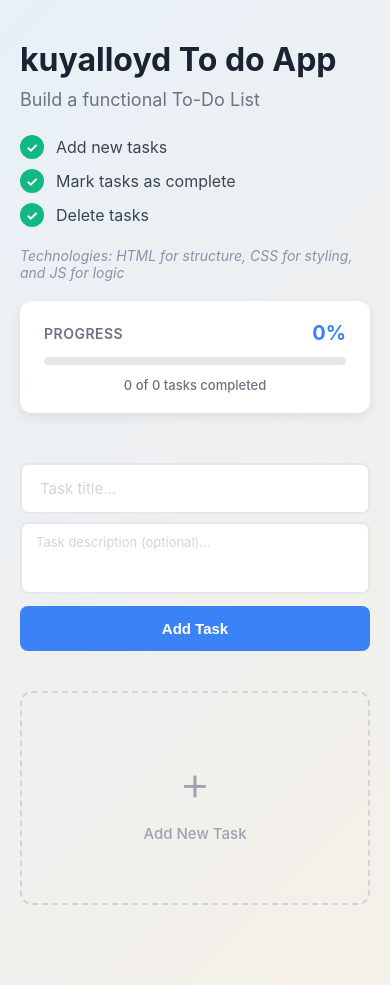
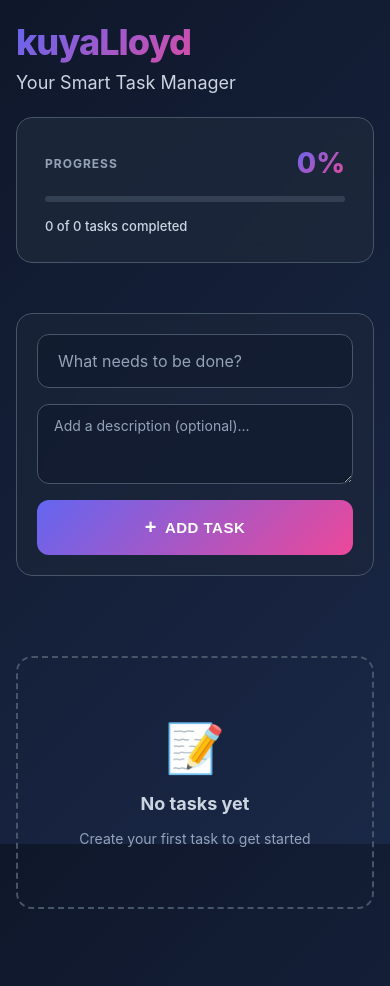
Before and after one commit to Kuyalloyd/kuyalloyd-to-do-APP, a plain HTML site: page index.html in a window 390 px wide. Drawn offline with Linux system fonts and the light colour scheme.

Commit message:
Redesign: Modern dark theme dashboard with gradient UI and smooth animations

```diff
--- a/index.html
+++ b/index.html
@@ -9,65 +9,58 @@
 <body>
     <div class="container">
         <header class="app-header">
-            <h1>kuyalloyd To do App</h1>
-            <p class="subtitle">Build a functional To-Do List</p>
-
-            <div class="features-list">
-                <div class="feature-item">
-                    <span class="checkmark">✓</span>
-                    <span>Add new tasks</span>
-                </div>
-                <div class="feature-item">
-                    <span class="checkmark">✓</span>
-                    <span>Mark tasks as complete</span>
-                </div>
-                <div class="feature-item">
-                    <span class="checkmark">✓</span>
-                    <span>Delete tasks</span>
-                </div>
+            <div class="header-content">
+                <div class="header-title-section">
+                    <h1 class="app-title">kuyaLloyd</h1>
+                    <p class="app-subtitle">Your Smart Task Manager</p>
                 </div>
 
-            <p class="tech-info">Technologies: HTML for structure, CSS for styling, and JS for logic</p>
-
                 <div class="progress-box">
-                <div class="progress-header">
+                    <div class="progress-content">
+                        <div class="progress-info">
                             <span class="progress-label">Progress</span>
                             <span class="progress-percent" id="progressPercent">0%</span>
                         </div>
                         <div class="progress-bar-container">
                             <div class="progress-bar" id="progressBar" style="width: 0%"></div>
                         </div>
-                <div class="progress-text">
-                    <span id="progressText">0 of 0 tasks completed</span>
+                        <p class="progress-text" id="progressText">0 of 0 tasks completed</p>
+                    </div>
                 </div>
             </div>
         </header>
 
         <main class="main-content">
             <div class="input-section">
-                <div class="input-group">
+                <div class="input-wrapper">
                     <input
                         type="text"
                         id="taskInput"
-                        placeholder="Task title..."
+                        placeholder="What needs to be done?"
                         class="task-input"
                     >
                     <textarea
                         id="taskDescription"
-                        placeholder="Task description (optional)..."
+                        placeholder="Add a description (optional)..."
                         class="task-description-input"
-                        rows="3"
+                        rows="2"
                     ></textarea>
+                    <button id="addBtn" class="add-btn">
+                        <span class="btn-icon">+</span>
+                        <span class="btn-text">Add Task</span>
+                    </button>
                 </div>
-                <button id="addBtn" class="add-btn">Add Task</button>
             </div>
 
+            <div class="tasks-container">
                 <div class="tasks-grid" id="taskList">
                 </div>
 
                 <div id="emptyState" class="empty-add-card show">
-                <div class="add-icon">+</div>
-                <p>Add New Task</p>
+                    <div class="empty-icon">📝</div>
+                    <p class="empty-text">No tasks yet</p>
+                    <p class="empty-subtext">Create your first task to get started</p>
+                </div>
             </div>
         </main>
     </div>
--- a/styles.css
+++ b/styles.css
@@ -4,15 +4,32 @@
     box-sizing: border-box;
 }
 
+:root {
+    --primary: #6366f1;
+    --primary-dark: #4f46e5;
+    --secondary: #ec4899;
+    --success: #10b981;
+    --danger: #ef4444;
+    --bg-dark: #0f172a;
+    --bg-secondary: #1e293b;
+    --bg-tertiary: #334155;
+    --border: #475569;
+    --text-primary: #f1f5f9;
+    --text-secondary: #cbd5e1;
+    --text-tertiary: #94a3b8;
+}
+
 body {
-    font-family: -apple-system, BlinkMacSystemFont, 'Segoe UI', Roboto, Oxygen, Ubuntu, Cantarell, sans-serif;
-    background: linear-gradient(135deg, #e8f0f8 0%, #f5f0e8 100%);
+    font-family: -apple-system, BlinkMacSystemFont, 'Segoe UI', 'Helvetica Neue', sans-serif;
+    background: linear-gradient(135deg, var(--bg-dark) 0%, #1a2847 100%);
+    background-attachment: fixed;
     min-height: 100vh;
     padding: 40px 20px;
+    color: var(--text-primary);
 }
 
 .container {
-    max-width: 1400px;
+    max-width: 1200px;
     margin: 0 auto;
 }
 
@@ -20,103 +37,92 @@ body {
     margin-bottom: 50px;
 }
 
-.app-header h1 {
-    font-size: 48px;
-    color: #1a2332;
-    margin-bottom: 10px;
-    font-weight: 700;
+.header-content {
+    display: flex;
+    justify-content: space-between;
+    align-items: flex-start;
+    gap: 40px;
+    flex-wrap: wrap;
 }
 
-.subtitle {
-    font-size: 18px;
-    color: #6b7280;
-    margin-bottom: 25px;
+.header-title-section {
+    flex: 1;
 }
 
-.features-list {
-    display: flex;
-    flex-direction: column;
-    gap: 12px;
-    margin-bottom: 20px;
+.app-title {
+    font-size: 56px;
+    font-weight: 800;
+    background: linear-gradient(135deg, #6366f1 0%, #ec4899 100%);
+    -webkit-background-clip: text;
+    -webkit-text-fill-color: transparent;
+    background-clip: text;
+    margin-bottom: 8px;
+    letter-spacing: -1px;
 }
 
-.feature-item {
-    display: flex;
-    align-items: center;
-    gap: 12px;
-    font-size: 16px;
-    color: #3b4452;
-}
-
-.checkmark {
-    display: inline-flex;
-    align-items: center;
-    justify-content: center;
-    width: 24px;
-    height: 24px;
-    background: #10b981;
-    color: white;
-    border-radius: 50%;
-    font-weight: bold;
-    font-size: 14px;
-}
-
-.tech-info {
-    font-size: 14px;
-    color: #8b92a9;
-    font-style: italic;
-    margin-bottom: 20px;
+.app-subtitle {
+    font-size: 18px;
+    color: var(--text-secondary);
+    font-weight: 400;
 }
 
 .progress-box {
-    background: white;
-    padding: 20px 24px;
-    border-radius: 12px;
-    box-shadow: 0 4px 12px rgba(0, 0, 0, 0.08);
-    max-width: 400px;
+    background: rgba(30, 41, 59, 0.8);
+    backdrop-filter: blur(10px);
+    border: 1px solid var(--border);
+    padding: 28px;
+    border-radius: 16px;
+    min-width: 300px;
 }
 
-.progress-header {
+.progress-content {
+    display: flex;
+    flex-direction: column;
+    gap: 16px;
+}
+
+.progress-info {
     display: flex;
     justify-content: space-between;
     align-items: center;
-    margin-bottom: 12px;
 }
 
 .progress-label {
-    font-size: 14px;
-    font-weight: 600;
-    color: #6b7280;
+    font-size: 12px;
+    font-weight: 700;
+    color: var(--text-tertiary);
     text-transform: uppercase;
-    letter-spacing: 0.5px;
+    letter-spacing: 1px;
 }
 
 .progress-percent {
-    font-size: 20px;
-    font-weight: 700;
-    color: #3b82f6;
+    font-size: 28px;
+    font-weight: 800;
+    background: linear-gradient(135deg, #6366f1, #ec4899);
+    -webkit-background-clip: text;
+    -webkit-text-fill-color: transparent;
+    background-clip: text;
 }
 
 .progress-bar-container {
     width: 100%;
-    height: 8px;
-    background: #e5e7eb;
-    border-radius: 4px;
+    height: 6px;
+    background: rgba(148, 163, 184, 0.2);
+    border-radius: 3px;
     overflow: hidden;
-    margin-bottom: 12px;
 }
 
 .progress-bar {
     height: 100%;
-    background: linear-gradient(90deg, #3b82f6 0%, #1d4ed8 100%);
-    border-radius: 4px;
-    transition: width 0.4s ease;
+    background: linear-gradient(90deg, #6366f1 0%, #ec4899 100%);
+    border-radius: 3px;
+    transition: width 0.5s cubic-bezier(0.4, 0.0, 0.2, 1);
+    box-shadow: 0 0 12px rgba(99, 102, 241, 0.5);
 }
 
 .progress-text {
     font-size: 13px;
-    color: #6b7280;
-    text-align: center;
+    color: var(--text-secondary);
     font-weight: 500;
 }
 
@@ -125,95 +131,147 @@ body {
 }
 
 .input-section {
-    display: flex;
-    gap: 12px;
-    margin-bottom: 40px;
+    margin-bottom: 50px;
 }
 
-.input-group {
-    flex: 1;
+.input-wrapper {
+    background: rgba(30, 41, 59, 0.5);
+    backdrop-filter: blur(10px);
+    border: 1px solid var(--border);
+    padding: 28px;
+    border-radius: 16px;
     display: flex;
     flex-direction: column;
-    gap: 8px;
+    gap: 16px;
 }
 
 .task-input {
-    padding: 14px 18px;
-    border: 2px solid #e5e7eb;
-    border-radius: 8px;
-    font-size: 15px;
-    background: white;
+    padding: 16px 20px;
+    border: 1px solid var(--border);
+    border-radius: 12px;
+    font-size: 16px;
+    background: rgba(15, 23, 42, 0.5);
+    color: var(--text-primary);
     transition: all 0.3s ease;
     font-family: inherit;
 }
 
 .task-input:focus {
     outline: none;
-    border-color: #3b82f6;
-    box-shadow: 0 0 0 3px rgba(59, 130, 246, 0.1);
+    border-color: var(--primary);
+    background: rgba(15, 23, 42, 0.8);
+    box-shadow: 0 0 0 3px rgba(99, 102, 241, 0.2);
 }
 
 .task-input::placeholder {
-    color: #d1d5db;
+    color: var(--text-tertiary);
 }
 
 .task-description-input {
-    padding: 10px 14px;
-    border: 2px solid #e5e7eb;
-    border-radius: 8px;
-    font-size: 13px;
-    background: white;
+    padding: 12px 16px;
+    border: 1px solid var(--border);
+    border-radius: 12px;
+    font-size: 14px;
+    background: rgba(15, 23, 42, 0.5);
+    color: var(--text-primary);
     transition: all 0.3s ease;
     font-family: inherit;
-    resize: none;
+    resize: vertical;
+    min-height: 80px;
 }
 
 .task-description-input:focus {
     outline: none;
-    border-color: #3b82f6;
-    box-shadow: 0 0 0 3px rgba(59, 130, 246, 0.1);
+    border-color: var(--primary);
+    background: rgba(15, 23, 42, 0.8);
+    box-shadow: 0 0 0 3px rgba(99, 102, 241, 0.2);
 }
 
 .task-description-input::placeholder {
-    color: #d1d5db;
+    color: var(--text-tertiary);
 }
 
 .add-btn {
-    padding: 14px 32px;
-    background: #3b82f6;
+    display: flex;
+    align-items: center;
+    justify-content: center;
+    gap: 8px;
+    padding: 16px 32px;
+    background: linear-gradient(135deg, var(--primary) 0%, var(--secondary) 100%);
     color: white;
     border: none;
-    border-radius: 8px;
+    border-radius: 12px;
     font-size: 15px;
-    font-weight: 600;
+    font-weight: 700;
     cursor: pointer;
     transition: all 0.3s ease;
+    text-transform: uppercase;
+    letter-spacing: 0.5px;
 }
 
 .add-btn:hover {
-    background: #2563eb;
     transform: translateY(-2px);
+    box-shadow: 0 12px 24px rgba(99, 102, 241, 0.4);
 }
 
 .add-btn:active {
     transform: translateY(0);
 }
 
+.btn-icon {
+    font-size: 20px;
+    font-weight: 800;
+}
+
+.btn-text {
+    display: inline-block;
+}
+
+.tasks-container {
+    min-height: 300px;
+}
+
 .tasks-grid {
     display: grid;
-    grid-template-columns: repeat(auto-fill, minmax(320px, 1fr));
+    grid-template-columns: repeat(auto-fill, minmax(340px, 1fr));
     gap: 24px;
+    margin-bottom: 30px;
 }
 
 .task-card {
-    padding: 28px;
-    border-radius: 12px;
+    background: rgba(30, 41, 59, 0.6);
+    backdrop-filter: blur(10px);
+    border: 1px solid var(--border);
+    padding: 24px;
+    border-radius: 16px;
     display: flex;
     flex-direction: column;
     gap: 16px;
-    box-shadow: 0 4px 12px rgba(0, 0, 0, 0.08);
-    transition: all 0.3s ease;
-    animation: slideIn 0.3s ease;
+    transition: all 0.3s cubic-bezier(0.4, 0.0, 0.2, 1);
+    animation: slideIn 0.4s ease;
+    position: relative;
+    overflow: hidden;
+}
+
+.task-card::before {
+    content: '';
+    position: absolute;
+    top: 0;
+    left: -100%;
+    width: 100%;
+    height: 100%;
+    background: linear-gradient(90deg, transparent, rgba(255,255,255,0.1), transparent);
+    transition: left 0.5s;
+}
+
+.task-card:hover::before {
+    left: 100%;
+}
+
+.task-card:hover {
+    transform: translateY(-8px);
+    border-color: var(--primary);
+    box-shadow: 0 20px 40px rgba(99, 102, 241, 0.2);
 }
 
 @keyframes slideIn {
@@ -227,100 +285,86 @@ body {
     }
 }
 
-.task-card:hover {
-    transform: translateY(-4px);
-    box-shadow: 0 8px 20px rgba(0, 0, 0, 0.12);
-}
-
-.task-card:nth-child(1) {
-    background: #c3e9e3;
-}
-
-.task-card:nth-child(2) {
-    background: #f5d5d5;
-}
-
-.task-card:nth-child(3) {
-    background: #e8d9f0;
-}
-
-.task-card:nth-child(4) {
-    background: #d9e8f0;
-}
-
-.task-card:nth-child(5) {
-    background: #f0e8d9;
-}
-
-.task-card:nth-child(n+6) {
-    background: #e9e8e3;
-}
-
 .task-card.completed {
-    opacity: 0.7;
+    opacity: 0.6;
+    border-color: var(--success);
 }
 
 .task-card.completed .task-text {
     text-decoration: line-through;
-    color: #9ca3af;
+    color: var(--text-tertiary);
 }
 
 .task-content {
     flex: 1;
+    position: relative;
+    z-index: 1;
 }
 
 .task-text {
     font-size: 18px;
-    font-weight: 600;
-    color: #1a2332;
-    margin-bottom: 10px;
-    line-height: 1.4;
+    font-weight: 700;
+    color: var(--text-primary);
+    margin-bottom: 12px;
+    line-height: 1.5;
+    word-break: break-word;
 }
 
 .task-description {
     font-size: 14px;
-    color: #6b7280;
-    line-height: 1.5;
+    color: var(--text-secondary);
+    line-height: 1.6;
+    opacity: 0.9;
 }
 
 .task-date {
     font-size: 12px;
-    color: #9ca3af;
-    margin-top: 8px;
+    color: var(--text-tertiary);
+    margin-top: 12px;
 }
 
 .task-actions {
     display: flex;
     gap: 12px;
+    position: relative;
+    z-index: 1;
 }
 
 .task-btn {
-    padding: 8px 16px;
+    padding: 10px 16px;
     border: none;
-    border-radius: 6px;
+    border-radius: 8px;
     cursor: pointer;
     font-size: 13px;
-    font-weight: 600;
+    font-weight: 700;
     transition: all 0.2s ease;
+    text-transform: uppercase;
+    letter-spacing: 0.5px;
 }
 
 .complete-btn {
-    background: #e5e7eb;
-    color: #1a2332;
     flex: 1;
+    background: rgba(16, 185, 129, 0.2);
+    color: var(--success);
+    border: 1px solid rgba(16, 185, 129, 0.3);
 }
 
 .complete-btn:hover {
-    background: #d1d5db;
+    background: rgba(16, 185, 129, 0.3);
+    border-color: var(--success);
+    box-shadow: 0 0 12px rgba(16, 185, 129, 0.3);
 }
 
 .delete-btn {
-    background: #fca5a5;
-    color: #991b1b;
+    background: rgba(239, 68, 68, 0.2);
+    color: var(--danger);
+    border: 1px solid rgba(239, 68, 68, 0.3);
 }
 
 .delete-btn:hover {
-    background: #f87171;
+    background: rgba(239, 68, 68, 0.3);
+    border-color: var(--danger);
+    box-shadow: 0 0 12px rgba(239, 68, 68, 0.3);
 }
 
 .task-btn:active {
@@ -328,16 +372,16 @@ body {
 }
 
 .empty-add-card {
-    padding: 60px 28px;
-    border: 2px dashed #d1d5db;
-    border-radius: 12px;
+    padding: 80px 40px;
+    border: 2px dashed var(--border);
+    border-radius: 16px;
     display: flex;
     flex-direction: column;
     align-items: center;
     justify-content: center;
-    gap: 12px;
-    color: #9ca3af;
-    cursor: pointer;
+    gap: 16px;
+    color: var(--text-tertiary);
+    text-align: center;
     transition: all 0.3s ease;
     display: none;
 }
@@ -347,37 +391,51 @@ body {
 }
 
 .empty-add-card:hover {
-    border-color: #3b82f6;
-    color: #3b82f6;
-    background: rgba(59, 130, 246, 0.05);
+    border-color: var(--primary);
+    color: var(--primary);
+    background: rgba(99, 102, 241, 0.05);
 }
 
-.add-icon {
-    font-size: 48px;
-    font-weight: 300;
-    color: currentColor;
+.empty-icon {
+    font-size: 64px;
 }
 
-.empty-add-card p {
-    font-size: 15px;
-    font-weight: 500;
+.empty-text {
+    font-size: 20px;
+    font-weight: 700;
+    color: var(--text-secondary);
+}
+
+.empty-subtext {
+    font-size: 14px;
+    color: var(--text-tertiary);
 }
 
 @media (max-width: 768px) {
-    .app-header h1 {
-        font-size: 32px;
+    body {
+        padding: 20px 16px;
     }
 
-    .features-list {
-        gap: 10px;
+    .app-title {
+        font-size: 36px;
     }
 
-    .input-section {
+    .header-content {
         flex-direction: column;
+        gap: 24px;
+    }
+
+    .progress-box {
+        min-width: 100%;
+    }
+
+    .input-wrapper {
+        padding: 20px;
     }
 
     .tasks-grid {
         grid-template-columns: 1fr;
+        gap: 16px;
     }
 
     .task-actions {
@@ -388,4 +446,16 @@ body {
         padding: 8px 12px;
         font-size: 12px;
     }
+
+    .empty-add-card {
+        padding: 60px 24px;
+    }
+
+    .empty-icon {
+        font-size: 48px;
+    }
+
+    .empty-text {
+        font-size: 18px;
+    }
 }
```
Lines whose indentation alone changed are shown as unchanged.
